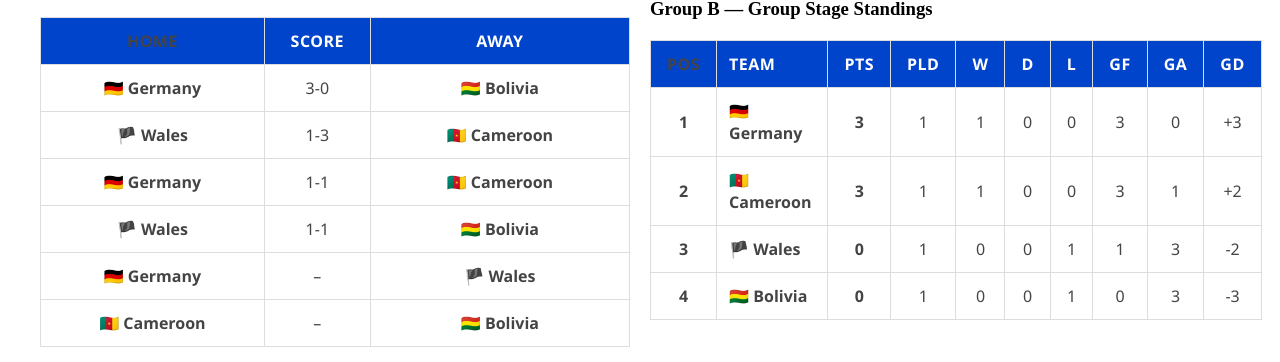
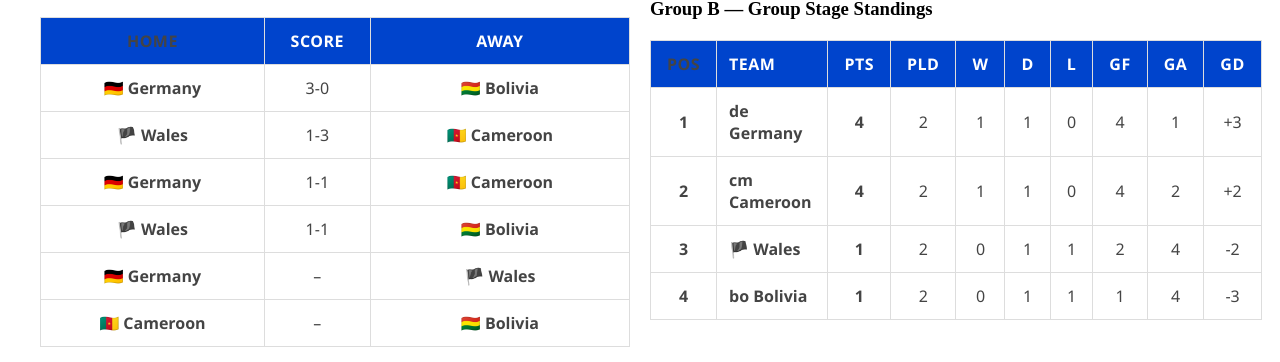
Before and after one commit to MarcusMachado15/whoisgonnawin-clean, a Next.js app: page /worldcup in a window 1280 px wide. Shown: the part 590-952 px from the top of the page. Built offline with nearby package versions, Linux system fonts and the light colour scheme.

Commit message:
Atualiza World Cup 2025 (grupos e estilo)

```diff
--- a/app/worldcup/page.tsx
+++ b/app/worldcup/page.tsx
@@ -74,10 +74,10 @@ const groupsData: Record<string, { title?: string; matches: Match[]; standings:
       { home: '🇩🇪 Germany', score: '–', away: '🏴 Wales' },
       { home: '🇨🇲 Cameroon',score: '–', away: '🇧🇴 Bolivia' },
     ],
-    standings: [ { pos: 1, team: '🇩🇪 Germany',   played: 1, won: 1, draw: 0, lost: 0, gf: 3, ga: 0, gd:  3, pts: 3 },
-  { pos: 2, team: '🇨🇲 Cameroon',  played: 1, won: 1, draw: 0, lost: 0, gf: 3, ga: 1, gd:  2, pts: 3 },
-  { pos: 3, team: '🏴 Wales',      played: 1, won: 0, draw: 0, lost: 1, gf: 1, ga: 3, gd: -2, pts: 0 },
-  { pos: 4, team: '🇧🇴 Bolivia',   played: 1, won: 0, draw: 0, lost: 1, gf: 0, ga: 3, gd: -3, pts: 0 },
+    standings: [  { pos: 1, team: 'de Germany',  played: 2, won: 1, draw: 1, lost: 0, gf: 4, ga: 1, gd: +3, pts: 4 },
+  { pos: 2, team: 'cm Cameroon', played: 2, won: 1, draw: 1, lost: 0, gf: 4, ga: 2, gd: +2, pts: 4 },
+  { pos: 3, team: '🏴 Wales',     played: 2, won: 0, draw: 1, lost: 1, gf: 2, ga: 4, gd: -2, pts: 1 },
+  { pos: 4, team: 'bo Bolivia',  played: 2, won: 0, draw: 1, lost: 1, gf: 1, ga: 4, gd: -3, pts: 1 },
 ],
   },
 
@@ -86,7 +86,7 @@ const groupsData: Record<string, { title?: string; matches: Match[]; standings:
     matches: [
       { home: '🇺🇸 United States', score: '3-1', away: '🇳🇿 New Zealand' },
       { home: '🇺🇦 Ukraine',       score: '3-2', away: '🇨🇱 Chile' },
-      { home: '🇺🇸 United States', score: '–', away: '🇨🇱 Chile' },
+      { home: '🇺🇸 United States', score: '0-1', away: '🇨🇱 Chile' },
       { home: '🇺🇦 Ukraine',       score: '–', away: '🇳🇿 New Zealand' },
       { home: '🇺🇸 United States', score: '–', away: '🇺🇦 Ukraine' },
       { home: '🇨🇱 Chile',         score: '–', away: '🇳🇿 New Zealand' },
```
